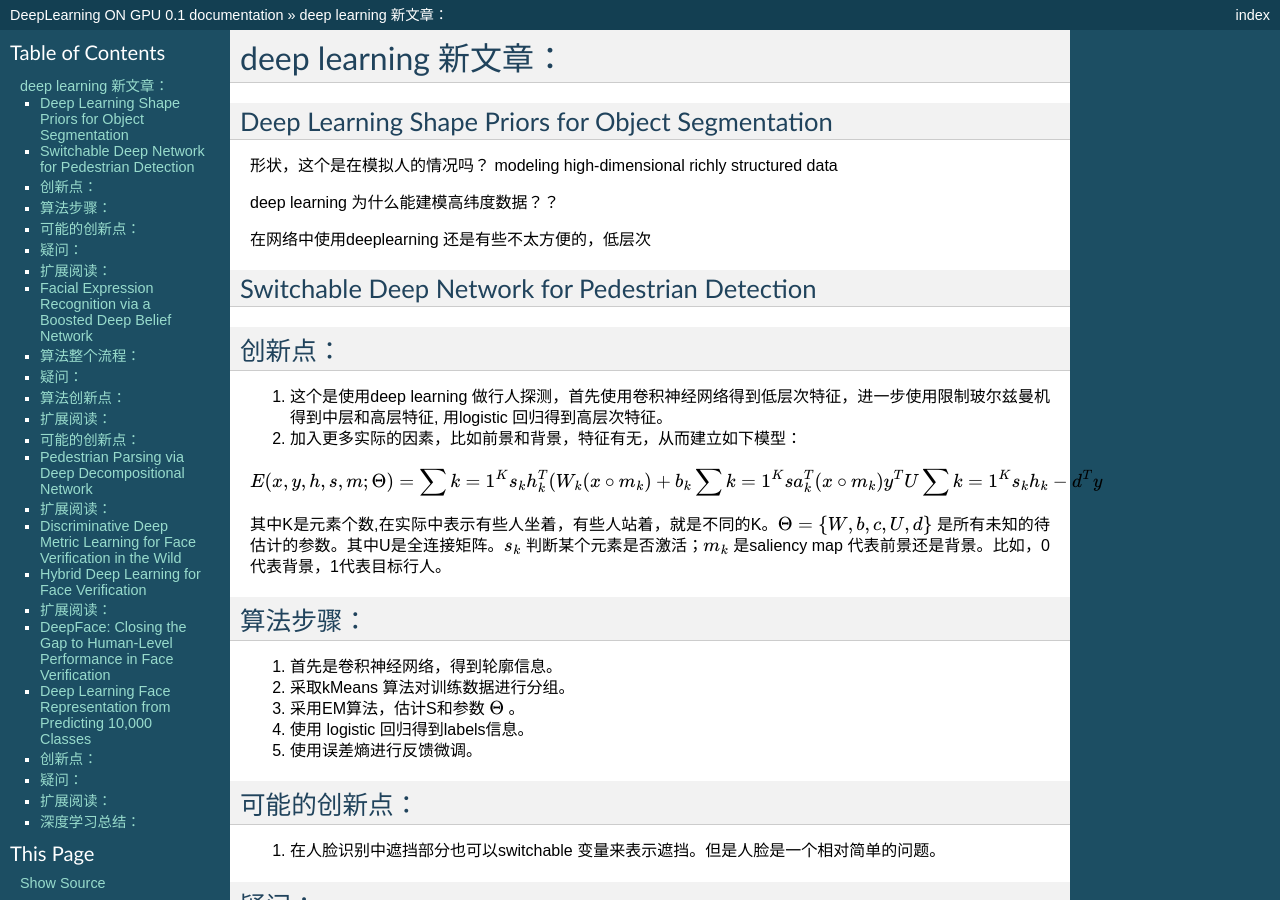
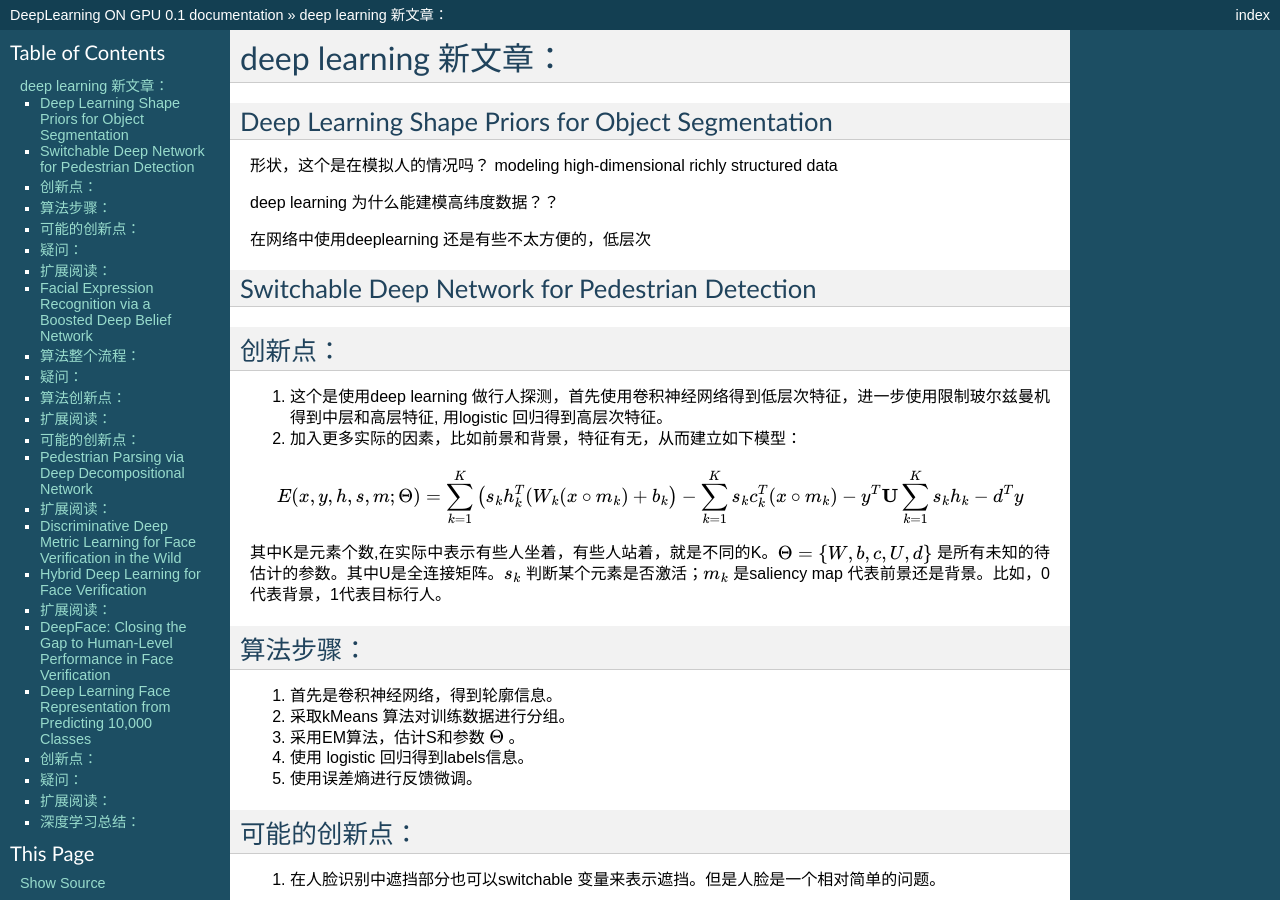
Before and after one commit to gwli/DeepLearningOnGPU, a Sphinx documentation site: the page built from source/Stage_4/NewPaper.rst, in a window 1280 px wide and 900 px high. Built offline with Sphinx 7.4.7, drawn with Linux system fonts in a browser that asks for light colours; pages that are not in the unit, such as notebooks, are missing from menus.

Commit message:
更改部分公式

```diff
--- a/source/Stage_2/toplogyStructure/RBM.rst
+++ b/source/Stage_2/toplogyStructure/RBM.rst
@@ -69,7 +69,8 @@ RBM中使用两层，首先估计隐藏层的概率，然后用随机概率判
 
 .. math::
 
-   F(v) =b\prime v\sum i-\log\sum hi e^{hi(ci Wiv)}
+   F(v) =  - b\prime v - \sum\limits_i {\log \sum\limits_{{h_i}} {{e^{{h_i}({c_i} + {{\bf{W}}_i}v)}}} }
+
 
 对上式中的h和v进行求导，得到：
 
--- a/source/Stage_4/NewPaper.rst
+++ b/source/Stage_4/NewPaper.rst
@@ -22,8 +22,8 @@ Switchable Deep Network for Pedestrian Detection
 #. 加入更多实际的因素，比如前景和背景，特征有无，从而建立如下模型：
 
 .. math::
+   E(x,y,h,s,m;\Theta ) = \sum\limits_{k = 1}^K {\left( {{s_k}h_k^T({W_k}(x \circ {m_k}) + {b_k}} \right)}  - \sum\limits_{k = 1}^K {{s_k}c_k^T(x \circ {m_k})}  - {y^T}{\bf{U}}\sum\limits_{k = 1}^K {{s_k}{h_k} - {d^T}y}
 
-   E(x,y,h,s,m;\Theta) = \sum {k=1}^K s_kh_k^T(W_k(x\circ m_k)+b_k\sum{k=1}^Ksa_k^T(x\circ m_k) y^TU\sum{k=1}^Ks_kh_k- d^Ty
 
 其中K是元素个数,在实际中表示有些人坐着，有些人站着，就是不同的K。:math:`\Theta= \{W,b,c,U,d\}` 是所有未知的待估计的参数。其中U是全连接矩阵。:math:`s_k` 判断某个元素是否激活；:math:`m_k` 是saliency map 代表前景还是背景。比如，0 代表背景，1代表目标行人。
 
```
Also changed, not shown: source/Stage_2.rst (+4 -3 lines).
